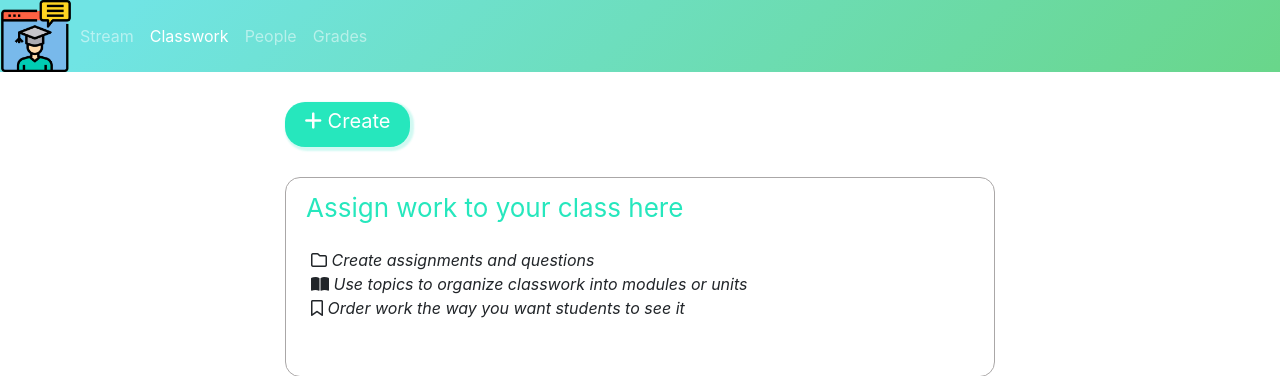
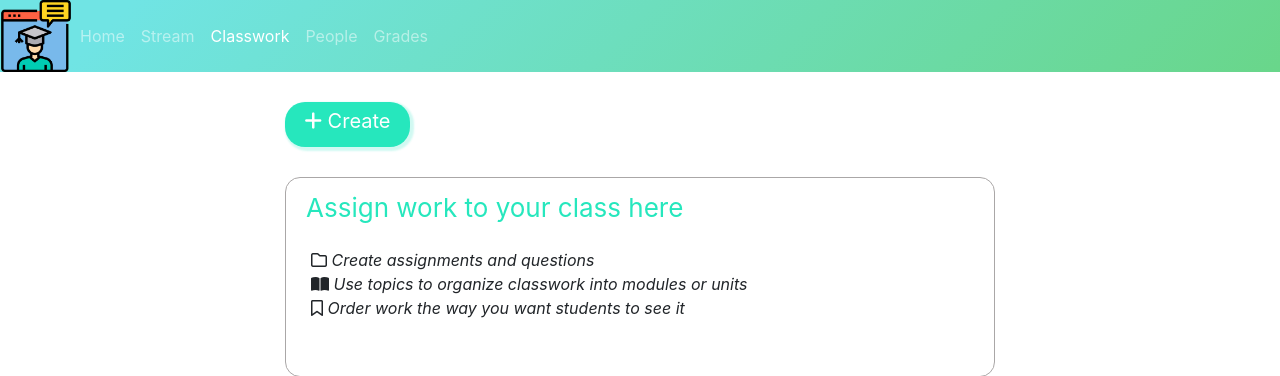
Before and after one commit to chuongdavid/final-web-classroom, a PHP site: page /Code/public/classwork.php?id=1 in a window 1280 px wide. Shown: the top 376 px of the page. Run offline with PHP 8.4, Linux system fonts and the light colour scheme; the visitor is signed in with stand-in values (Sample User, id 1); data comes from the database, SQL or seed files in the repository; data that the repository does not hold is empty; some libraries are stand-ins or nearby versions.

Commit message:
left_nav

```diff
--- a/public/classwork.php
+++ b/public/classwork.php
@@ -1,3 +1,6 @@
+<?php
+require_once __DIR__. "/../autoload/autoload.php";
+?>
 <!DOCTYPE html>
 <html>
     <head>
@@ -47,15 +50,28 @@
                 <span onclick="openNav()"><img class="logo" src="image/logov2.png"></span>
 
                 <!--left nav-->
-
+                <!--Home sinh vien-->
+                <?php if(check_role($_SESSION['email'])==0){
+                    ?>
+                <li class="nav-item">
+                    <a class="nav-link" href="index-sinhvien.php">Home</a>
+                </li>
+                <?php }
+                #--Home giao vien-->
+                    else {
+                ?>
+                        <li class="nav-item">
+                    <a class="nav-link" href="index-giaovien.php">Home</a>
+                </li>
+                <?php }?>
                 <li class="nav-item ">
-                    <a class="nav-link" href="#">Stream</a>
+                    <a class="nav-link" href="stream.php?id=<?=$_GET['id']?>">Stream</a>
                 </li>
                 <li class="nav-item active">
-                    <a class="nav-link" href="#">Classwork</a>
+                    <a class="nav-link" href="classwork.php?id=<?=$_GET['id']?>">Classwork</a>
                 </li>
                 <li class="nav-item">
-                    <a class="nav-link" href="#">People</a>
+                    <a class="nav-link" href="people.php?id=<?=$_GET['id']?>">People</a>
                 </li>
                 <li class="nav-item">
                     <a class="nav-link" href="#">Grades</a>
```
Also changed, not shown: public/people.php (+17 -3 lines), public/stream.php (+4 -4 lines).
